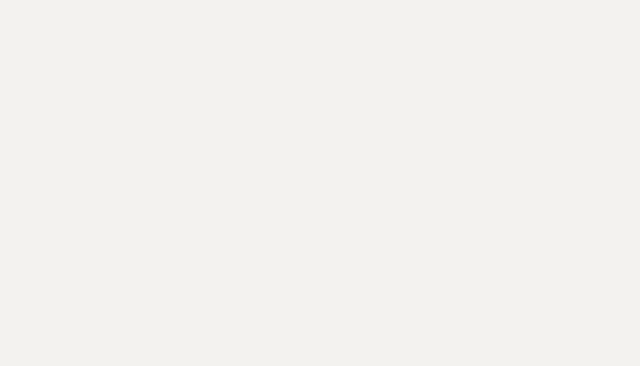
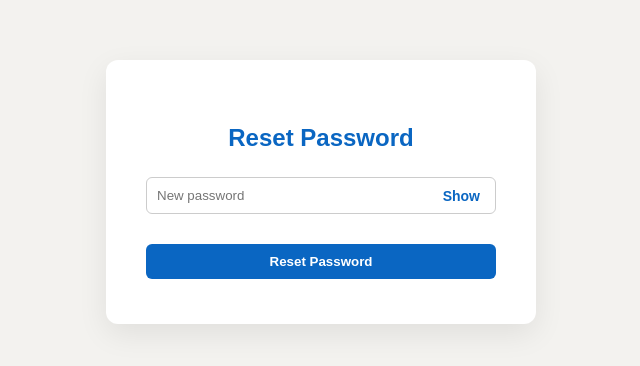
Before and after one commit to raajkumardevops/CCRP, a React (Vite) app in the folder client/: page /reset-password/1 in a window 1280 px wide. Before the commit this address had no page. Shown: the part 208-574 px from the top of the page, without its empty margins (319-959 px from the left). Built offline with nearby package versions, Linux system fonts and the light colour scheme.

Commit message:
forgot passworod completed

```diff
--- a/client/package.json
+++ b/client/package.json
@@ -10,6 +10,7 @@
     "preview": "vite preview"
   },
   "dependencies": {
+    "@react-oauth/google": "^0.13.4",
     "axios": "^1.13.6",
     "jspdf": "^4.2.0",
     "react": "^19.2.0",
--- a/client/src/App.jsx
+++ b/client/src/App.jsx
@@ -6,6 +6,8 @@ import StudentHome from "./pages/Student/StudentHome";
 import RegisterCourse from "./pages/Student/RegisterCourse";
 import SuccessPage from "./pages/Student/SuccessPage";
 import MyApplications from "./pages/Student/MyApplications";
+import ForgotPassword from "./pages/Student/ForgotPassword";
+import ResetPassword from "./pages/Student/ResetPassword";
 
 import AdminLogin from "./pages/Admin/AdminLogin";
 import AdminHome from "./pages/Admin/AdminHome";
@@ -23,6 +25,8 @@ function App() {
         {/* Student Public */}
         <Route path="/" element={<StudentLogin />} />
         <Route path="/register" element={<RegisterPage />} />
+        <Route path="/forgot-password" element={<ForgotPassword />} />
+        <Route path="/reset-password/:token" element={<ResetPassword />} />
 
         {/* Student Protected */}
         <Route
--- /dev/null
+++ b/client/src/pages/Student/AuthPages.css
@@ -0,0 +1,112 @@
+body {
+  margin: 0;
+  font-family: Arial, sans-serif;
+  background-color: #f3f2ef;
+}
+
+/* ================= CONTAINER ================= */
+
+.auth-container {
+  min-height: 100vh;
+  display: flex;
+  justify-content: center;
+  align-items: center;
+  padding: 20px;
+  box-sizing: border-box;
+}
+
+/* ================= CARD ================= */
+
+.auth-card {
+  background: white;
+  padding: 45px 40px;
+  width: 350px;
+  max-width: 100%;
+  border-radius: 12px;
+  box-shadow: 0 10px 30px rgba(0, 0, 0, 0.08);
+  text-align: center;
+}
+
+/* ================= TITLE ================= */
+
+.auth-card h2 {
+  margin-bottom: 25px;
+  color: #0a66c2;
+  font-weight: 600;
+}
+
+/* ================= INPUT ================= */
+
+.auth-card input {
+  width: 100%;
+  padding: 10px;
+  margin-bottom: 15px;
+  border: 1px solid #ccc;
+  border-radius: 6px;
+  box-sizing: border-box;
+}
+
+.auth-card input:focus {
+  outline: none;
+  border-color: #0a66c2;
+  box-shadow: 0 0 0 3px rgba(10, 102, 194, 0.15);
+}
+
+/* ================= BUTTON ================= */
+
+.auth-btn {
+  width: 100%;
+  padding: 10px;
+  background-color: #0a66c2;
+  color: white;
+  border: none;
+  border-radius: 6px;
+  cursor: pointer;
+  font-weight: 600;
+  transition: 0.2s;
+}
+
+.auth-btn:hover {
+  background-color: #084a94;
+  transform: scale(1.03);
+}
+
+/* ================= PASSWORD WRAPPER ================= */
+
+.auth-password-wrapper {
+  position: relative;
+  width: 100%;
+  margin-bottom: 15px;
+}
+
+.auth-password-wrapper input {
+  padding-right: 70px;
+}
+
+/* ================= SHOW BUTTON ================= */
+
+.auth-toggle-password {
+  position: absolute;
+  right: 10px;
+  top: 35%;
+  transform: translateY(-50%);
+  background: none;
+  border: none;
+  color: #0a66c2;
+  font-weight: 600;
+  cursor: pointer;
+  font-size: 14px;
+}
+
+.auth-toggle-password:hover {
+  text-decoration: underline;
+}
+
+/* ================= MOBILE ================= */
+
+@media (max-width: 768px) {
+  .auth-card {
+    width: 100%;
+    padding: 30px 20px;
+  }
+}
--- /dev/null
+++ b/client/src/pages/Student/ForgotPassword.jsx
@@ -0,0 +1,42 @@
+import { useState } from "react";
+import API from "../../services/api";
+import "./AuthPages.css"
+
+function ForgotPassword() {
+  const [email, setEmail] = useState("");
+
+  const handleSubmit = async (e) => {
+    e.preventDefault();
+
+    try {
+      const res = await API.post("/api/auth/forgot-password", { email });
+      alert(res.data.message);
+    } catch (error) {
+      alert("Failed");
+    }
+  };
+
+  return (
+   <div className="auth-container">
+  <div className="auth-card">
+    <h2>Forgot Password</h2>
+
+    <form onSubmit={handleSubmit}>
+      <input
+        type="email"
+        placeholder="Enter email"
+        value={email}
+        onChange={(e) => setEmail(e.target.value)}
+        required
+      />
+
+      <button className="auth-btn" type="submit">
+        Send Reset Link
+      </button>
+    </form>
+  </div>
+</div>
+  );
+}
+
+export default ForgotPassword;
--- /dev/null
+++ b/client/src/pages/Student/ResetPassword.jsx
@@ -0,0 +1,63 @@
+import { useState } from "react";
+import { useParams } from "react-router-dom";
+import API from "../../services/api";
+import "./AuthPages.css";
+
+function ResetPassword() {
+  const { token } = useParams();
+
+  const [password, setPassword] = useState("");
+  const [showPassword, setShowPassword] = useState(false);
+
+  const handleSubmit = async (e) => {
+    e.preventDefault();
+
+    try {
+      const res = await API.post(
+        `/api/auth/reset-password/${token}`,
+        {
+          newPassword: password
+        }
+      );
+
+      alert(res.data.message);
+
+    } catch (error) {
+      alert(error.response?.data?.message || "Failed");
+    }
+  };
+
+  return (
+    <div className="auth-container">
+      <div className="auth-card">
+        <h2>Reset Password</h2>
+
+        <form onSubmit={handleSubmit}>
+          <div className="auth-password-wrapper">
+            <input
+              type={showPassword ? "text" : "password"}
+              placeholder="New password"
+              value={password}
+              onChange={(e) => setPassword(e.target.value)}
+              required
+            />
+
+            <button
+              type="button"
+              className="auth-toggle-password"
+              onClick={() => setShowPassword(!showPassword)}
+            >
+              {showPassword ? "Hide" : "Show"}
+            </button>
+          </div>
+
+          <button className="auth-btn" type="submit">
+            Reset Password
+          </button>
+        </form>
+      </div>
+    </div>
+  );
+}
+
+export default ResetPassword;
--- a/client/src/pages/Student/StudentLogin.css
+++ b/client/src/pages/Student/StudentLogin.css
@@ -228,3 +228,16 @@ body {
     font-size: 12px;
   }
 }
+
+.forgot-link {
+  text-align: right;
+  font-size: 14px;
+  color: #0a66c2;
+  cursor: pointer;
+  margin-bottom: 15px;
+  text-align: center;
+}
+
+.forgot-link:hover {
+  text-decoration: underline;
+}
--- a/client/src/pages/Student/StudentLogin.jsx
+++ b/client/src/pages/Student/StudentLogin.jsx
@@ -75,6 +75,13 @@ function Login() {
             </button>
           </div>
 
+          <p
+            className="forgot-link"
+            onClick={() => navigate("/forgot-password")}
+          >
+            Forgot Password?
+          </p>
+
           <button type="submit" className="login-btn">
             Login
           </button>
```
Also changed, not shown: 1 other file (tests, documents, lock files or other folders).
